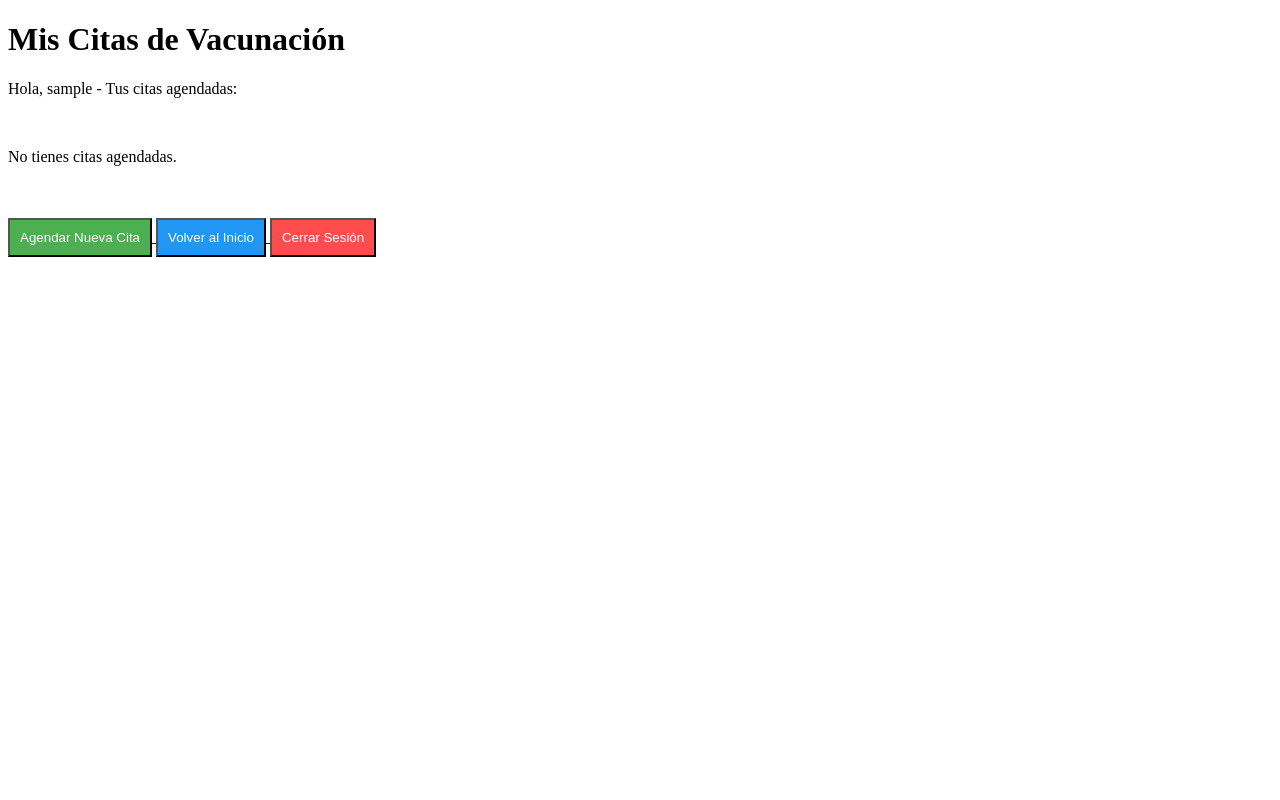
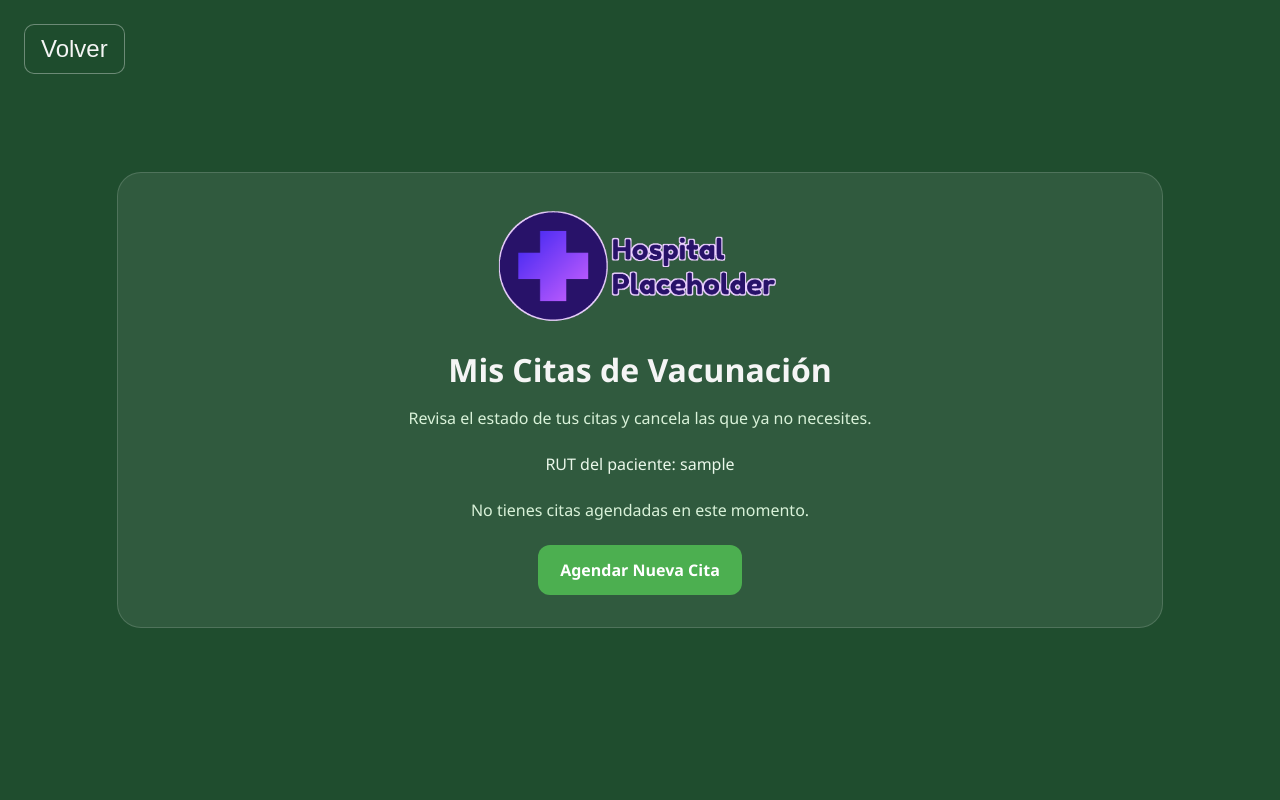
Before and after one commit to Stuckrath/SoftwareDesign_Grupo5, a Django app: template mi_app/templates/mi_app/mis_citas.html in a window 1280 px wide. Run offline with Django 5.2, Linux system fonts and the light colour scheme; the template is opened without the code that fills it, so the values that code supplies are empty; the visitor is signed in with stand-in values (Sample User, id 1).

Commit message:
Actualización de interfaz y fixes a bugs causados por merge

```diff
--- a/mi_app/templates/mi_app/mis_citas.html
+++ b/mi_app/templates/mi_app/mis_citas.html
@@ -1,18 +1,212 @@
 <!DOCTYPE html>
 <html lang="es">
+{% load static %}
 <head>
     <meta charset="UTF-8">
     <title>Mis Citas de Vacunación</title>
+    <style>
+        body {
+            margin: 0;
+            min-height: 100vh;
+            display: flex;
+            align-items: center;
+            justify-content: center;
+            background-color: #1f4d2e;
+            font-family: "Segoe UI", Tahoma, Geneva, Verdana, sans-serif;
+            color: #f5f5f5;
+        }
+
+        .mis-citas-contenedor {
+            width: 96%;
+            max-width: 980px;
+            padding: 32px;
+            background-color: rgba(255, 255, 255, 0.08);
+            border: 1px solid rgba(255, 255, 255, 0.15);
+            border-radius: 24px;
+            text-align: center;
+        }
+
+        .mis-citas-contenedor img {
+            max-width: 330px;
+            width: 100%;
+            height: auto;
+            margin: 0 auto 22px;
+            display: block;
+        }
+
+        h2 {
+            margin-top: 0;
+            font-size: 2rem;
+            font-weight: 700;
+            margin-bottom: 8px;
+        }
+
+        .descripcion {
+            font-size: 1rem;
+            color: #d9f2d9;
+            margin-bottom: 24px;
+        }
+
+        .meta {
+            font-size: 1rem;
+            margin-bottom: 24px;
+            color: #eaf7ea;
+        }
+
+        .tabla-citas {
+            width: 100%;
+            border-collapse: collapse;
+            margin-bottom: 24px;
+            overflow-x: auto;
+        }
+
+        .tabla-citas th,
+        .tabla-citas td {
+            padding: 14px 12px;
+            border: 1px solid rgba(255, 255, 255, 0.14);
+            text-align: left;
+            font-size: 0.95rem;
+        }
+
+        .tabla-citas th {
+            background-color: rgba(76, 175, 80, 0.18);
+            color: #f5f5f5;
+            font-weight: 700;
+        }
+
+        .tabla-citas tr:nth-child(even) {
+            background-color: rgba(255, 255, 255, 0.04);
+        }
+
+        .estado-agendada {
+            color: #4db6ac;
+            font-weight: 700;
+        }
+
+        .estado-cancelada {
+            color: #ff8a80;
+            font-weight: 700;
+        }
+
+        .estado-vacunado {
+            color: #81c784;
+            font-weight: 700;
+        }
+
+        .acciones {
+            display: flex;
+            flex-wrap: wrap;
+            justify-content: center;
+            gap: 14px;
+        }
+
+        .btn-primario,
+        .btn-secundario,
+        .btn-peligro {
+            display: inline-flex;
+            align-items: center;
+            justify-content: center;
+            padding: 14px 22px;
+            border-radius: 12px;
+            text-decoration: none;
+            font-weight: 600;
+            transition: transform 0.2s ease, background-color 0.2s ease;
+            color: white;
+        }
+
+        .btn-primario {
+            background-color: #4caf50;
+        }
+
+        .btn-primario:hover {
+            background-color: #43a047;
+            transform: translateY(-2px);
+        }
+
+        .btn-secundario {
+            background-color: #2f6fdb;
+        }
+
+        .btn-secundario:hover {
+            background-color: #255fb4;
+            transform: translateY(-2px);
+        }
+
+        .btn-peligro {
+            background-color: #d9534f;
+        }
+
+        .btn-peligro:hover {
+            background-color: #c9302c;
+            transform: translateY(-2px);
+        }
+
+        .btn-cancelar {
+            background-color: #ff4d4d;
+            color: white;
+            border-radius: 10px;
+            padding: 10px 14px;
+        }
+
+        .btn-cancelar:hover {
+            background-color: #e04343;
+        }
+
+        .mensaje-info {
+            color: #d9f2d9;
+            margin-bottom: 24px;
+            font-size: 1rem;
+        }
+
+        .mensaje-error {
+            color: #ffb3b3;
+            margin-bottom: 18px;
+            font-weight: 600;
+        }
+
+        .tabla-wrapper {
+            overflow-x: auto;
+        }
+
+        .volver {
+            position: fixed;
+            top: 24px;
+            left: 24px;
+            background-color: #1f4d2edc;
+            border: 1px solid rgba(255, 255, 255, 0.35);
+            color: #f5f5f5;
+            padding: 10px 16px;
+            border-radius: 10px;
+            font-size: 1.5rem;
+            text-decoration: none;
+            transition: background-color 0.2s ease, border-color 0.2s ease;
+        }
+
+        .volver:hover {
+            background-color: rgba(231, 49, 49, 0.25);
+            border-color: rgba(255, 211, 211, 0.6);
+        }
+    </style>
 </head>
 <body>
-    <h1>Mis Citas de Vacunación</h1>
+    <div class="mis-citas-contenedor">
+        <img src="{% static 'mi_app/HospitalPlaceholder2.png' %}" alt="Hospital Placeholder">
+        <h2>Mis Citas de Vacunación</h2>
+        <p class="descripcion">Revisa el estado de tus citas y cancela las que ya no necesites.</p>
 
         {% if user.is_authenticated %}
-        <p>Hola, {{ user.username }} - Tus citas agendadas:</p>
-        <br>
+            <p class="meta">RUT del paciente: {{ user.username }}</p>
+
+            {% if messages %}
+                {% for message in messages %}
+                    <p class="mensaje-error">{{ message }}</p>
+                {% endfor %}
+            {% endif %}
 
             {% if citas %}
-            <table border="1" cellpadding="10" cellspacing="0">
+                <div class="tabla-wrapper">
+                    <table class="tabla-citas">
+                        <thead>
                             <tr>
                                 <th>ID</th>
                                 <th>Fecha y Hora</th>
@@ -22,61 +216,53 @@
                                 <th>Estado</th>
                                 <th>Acción</th>
                             </tr>
+                        </thead>
+                        <tbody>
                             {% for cita in citas %}
                                 <tr>
                                     <td>{{ cita.id_cita }}</td>
                                     <td>{{ cita.fecha_hora|date:"d/m/Y H:i" }}</td>
                                     <td>{{ cita.campana.nombre }}</td>
-                    <td>
-                        {% if cita.tipo_vacuna %}
-                            {{ cita.tipo_vacuna.nombre }}
-                        {% else %}
-                            -
-                        {% endif %}
-                    </td>
+                                    <td>{% if cita.tipo_vacuna %}{{ cita.tipo_vacuna.nombre }}{% else %}-{% endif %}</td>
                                     <td>{{ cita.punto_vacunacion.nombre }}</td>
                                     <td>
                                         {% if cita.estado == 'Agendada' %}
-                            <span style="color: blue;">Agendada</span>
+                                            <span class="estado-agendada">Agendada</span>
                                         {% elif cita.estado == 'Cancelada' %}
-                            <span style="color: red;">Cancelada</span>
+                                            <span class="estado-cancelada">Cancelada</span>
                                         {% elif cita.estado == 'Vacunado' %}
-                            <span style="color: green;">Vacunado</span>
+                                            <span class="estado-vacunado">Vacunado</span>
                                         {% else %}
                                             {{ cita.estado }}
                                         {% endif %}
                                     </td>
                                     <td>
                                         {% if cita.estado == 'Agendada' %}
-                            <a href="{% url 'cancelar_cita' cita.id_cita %}">
-                                <button style="background-color: #ff4d4d; color: white; padding: 5px 10px;">Cancelar</button>
-                            </a>
+                                            <a class="btn-cancelar" href="{% url 'cancelar_cita' cita.id_cita %}">Cancelar</a>
                                         {% else %}
                                             -
                                         {% endif %}
                                     </td>
                                 </tr>
                             {% endfor %}
+                        </tbody>
                     </table>
+                </div>
             {% else %}
-            <p>No tienes citas agendadas.</p>
+                <p class="mensaje-info">No tienes citas agendadas en este momento.</p>
             {% endif %}
 
-        <br><br>
-        <a href="{% url 'agendar' %}">
-            <button style="background-color: #4CAF50; color: white; padding: 10px;">Agendar Nueva Cita</button>
-        </a>
-
-        <a href="{% url 'inicio' %}">
-            <button style="background-color: #2196F3; color: white; padding: 10px;">Volver al Inicio</button>
-        </a>
-
-        <a href="{% url 'logout' %}">
-            <button style="background-color: #ff4d4d; color: white; padding: 10px;">Cerrar Sesión</button>
-        </a>
+            <div class="acciones">
+                <a class="btn-primario" href="{% url 'agendar' %}">Agendar Nueva Cita</a>
+            </div>
+            <a href="{% url 'inicio' %}"><Button class="volver">Volver</Button></a>
         {% else %}
-        <p>Debes iniciar sesión para ver tus citas.</p>
-        <a href="{% url 'login' %}"><button>Iniciar Sesión</button></a>
+            <p class="mensaje-info">Debes iniciar sesión para ver tus citas.</p>
+            <div class="acciones">
+                <a class="btn-primario" href="{% url 'login' %}">Iniciar Sesión</a>
+                <a class="btn-secundario" href="{% url 'inicio' %}">Volver al Inicio</a>
+            </div>
         {% endif %}
+    </div>
 </body>
 </html>
```
Also changed, not shown: configuracion/urls.py (line endings or trailing spaces). Lines whose indentation alone changed are shown as unchanged.
